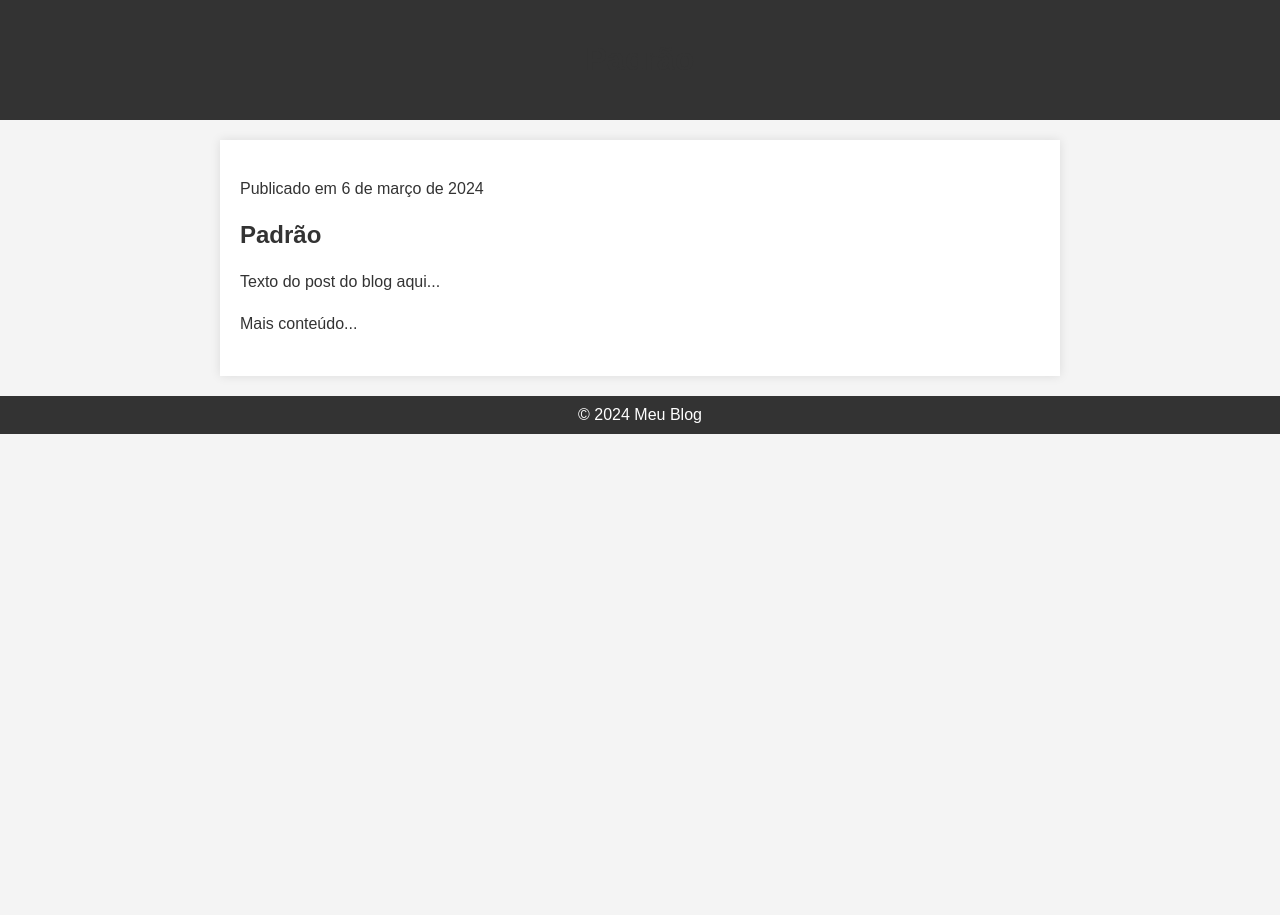
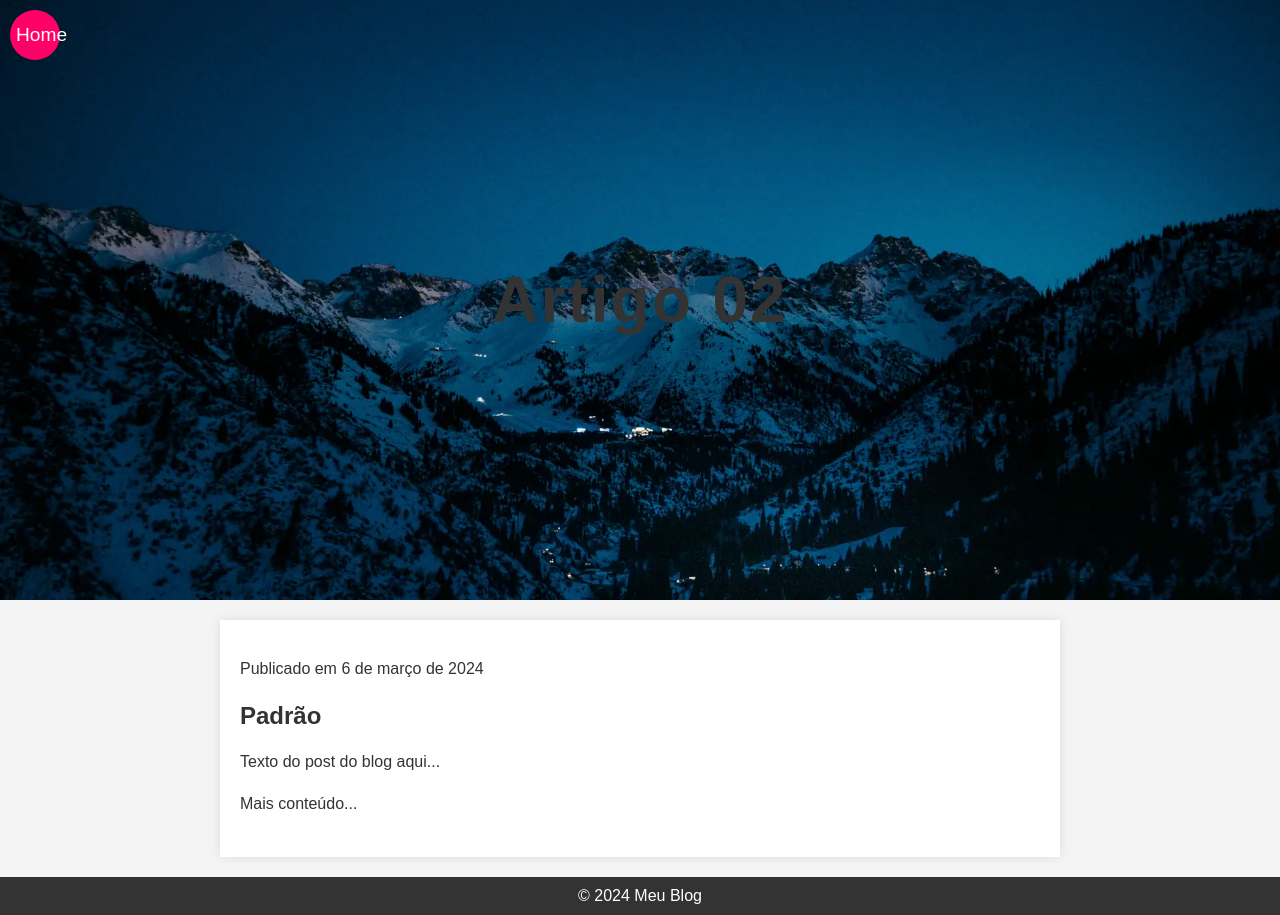
Before and after one commit to thiagopx1/blog, a plain HTML site: page post02.html in a window 1280 px wide. Before the commit the page ends 800 px from the top, so only its background shows below. Drawn offline with Linux system fonts and the light colour scheme.

Commit message:
Update post02.html

```diff
--- a/post02.html
+++ b/post02.html
@@ -3,7 +3,7 @@
 <head>
     <meta charset="UTF-8">
     <meta name="viewport" content="width=device-width, initial-scale=1.0">
-    <title>Post do Blog</title>
+    <title>Artigo 02</title>
     <style>
         body {
             font-family: 'Arial', sans-serif;
@@ -14,10 +14,24 @@
         }
 
         header {
-            background-color: #333;
+            background-image: url('https://thiagopx1.github.io/blog/img1.webp');
+            background-size: cover;
+            background-position: center;
+            height: 75vh;
+            display: flex;
+            align-items: center;
+            justify-content: center;
+            text-align: center;
+            font-weight: bold;
+            font-size: 2em;
+            letter-spacing: 2px;
             color: #fff;
-            text-align: center;
-            padding: 20px 0;
+            position: relative;
+        }
+
+        header h1 {
+            margin: 0;
+            font-family: 'Cursive', sans-serif;
         }
 
         main {
@@ -34,6 +48,7 @@
 
         h1 {
             color: #333;
+            font-weight: bold;
         }
 
         p {
@@ -46,12 +61,27 @@
             background-color: #333;
             color: #fff;
         }
+
+        .home-button {
+            position: fixed;
+            top: 10px;
+            left: 10px;
+            background-color: #ff0066;
+            color: #fff;
+            border: none;
+            border-radius: 50%;
+            width: 50px;
+            height: 50px;
+            text-align: center;
+            font-size: 1.2em;
+            cursor: pointer;
+        }
     </style>
 </head>
 <body>
 
     <header>
-        <h1>Padrão</h1>
+        <h1>Artigo 02</h1>
     </header>
 
     <main>
@@ -67,5 +97,7 @@
         &copy; 2024 Meu Blog
     </footer>
 
+    <button class="home-button">Home</button>
+
 </body>
 </html>
```
